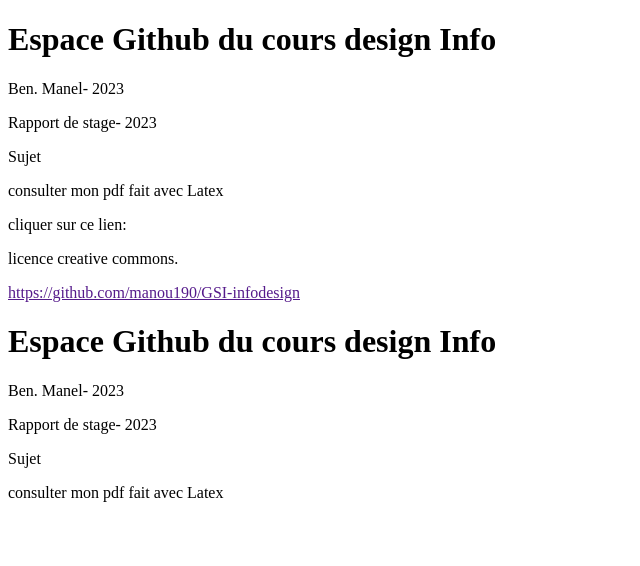
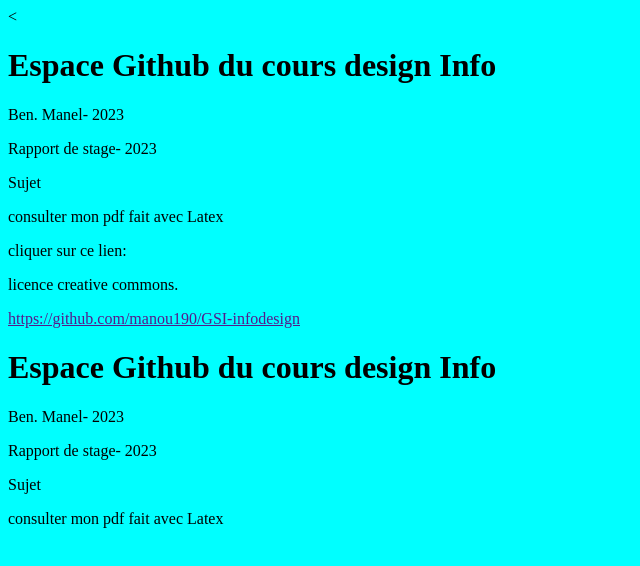
Before and after one commit to manou190/GSI2-Systeminfo_23-24-ben-wiran-Manel, a plain HTML site: page index.html in a window 1280 px wide. Shown: the whole page, without its empty margins (0-640 px from the left). Drawn offline with Linux system fonts and the light colour scheme.

Commit message:
Update index.html

```diff
--- a/index.html
+++ b/index.html
@@ -1,9 +1,21 @@
-<!DOCTYPE html>
+<!DOCTYPE html><
 <html lang="en">
 <head>
     <meta charset="UTF-8">
     <meta name="viewport" content="width=device-width, initial-scale=1.0">
-    <title>Document</title>
+    <title>GSI Design</title>
+    <style>
+        body{
+            background-color:aqua;
+            color: black;
+
+
+        }
+        h1{
+            font: size 200px;
+            font-family: 'Times New Roman', Times, serif;
+        }
+    </style>
 </head>
 <body>
     <h1>Espace Github du cours design Info</h1>
```
